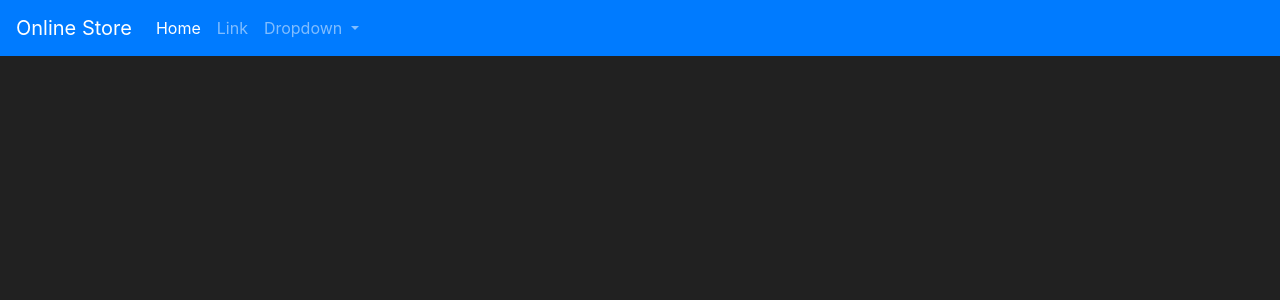
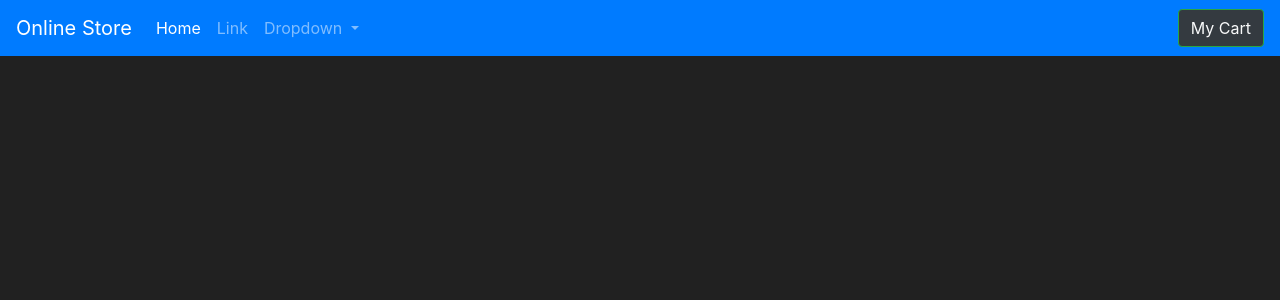
Before and after one commit to vibhorag101/ECommerce-Grocery-Store, a Flask app: page /home/1 in a window 1280 px wide. Shown: the top 300 px of the page. Run offline with Flask 2, Linux system fonts and the light colour scheme; data that the repository does not hold is empty; parts of the project's set-up code (start-up, migrations or seed data) failed here and were passed over.

Commit message:
Modified Cart Button

```diff
--- a/market/templates/base.html
+++ b/market/templates/base.html
@@ -41,6 +41,8 @@
               </div>
             </li>
           </ul>
+          {% block navBar %}
+          {% endblock %}
           <!-- <form class="form-inline my-2 my-lg-0" method="post">
             <button class="btn btn-outline-success my-2 my-sm-0 text-light bg-dark" type="submit">Cart</button>
           </form> -->
--- a/market/templates/home.html
+++ b/market/templates/home.html
@@ -25,4 +25,11 @@
     {% endfor %}
   </div>
   {% endblock %}
+
+  {% block navBar %}
+  <form class="form-inline my-2 my-lg-0" method="post">
+    <button class="btn btn-outline-success my-2 my-sm-0 text-light bg-dark" type="submit">My Cart</button>
+  </form>
+  {% endblock %}
+
 </div>
```
